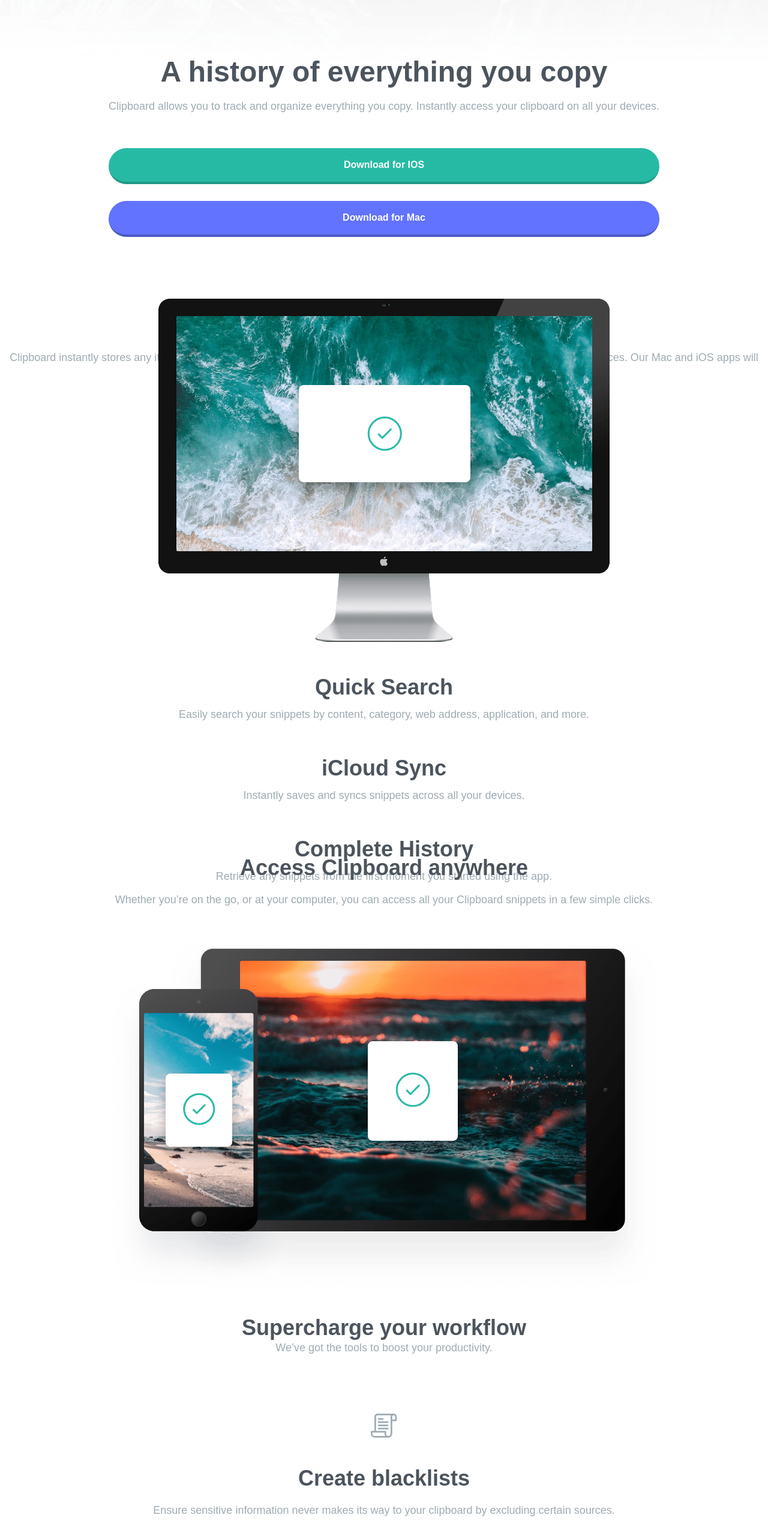
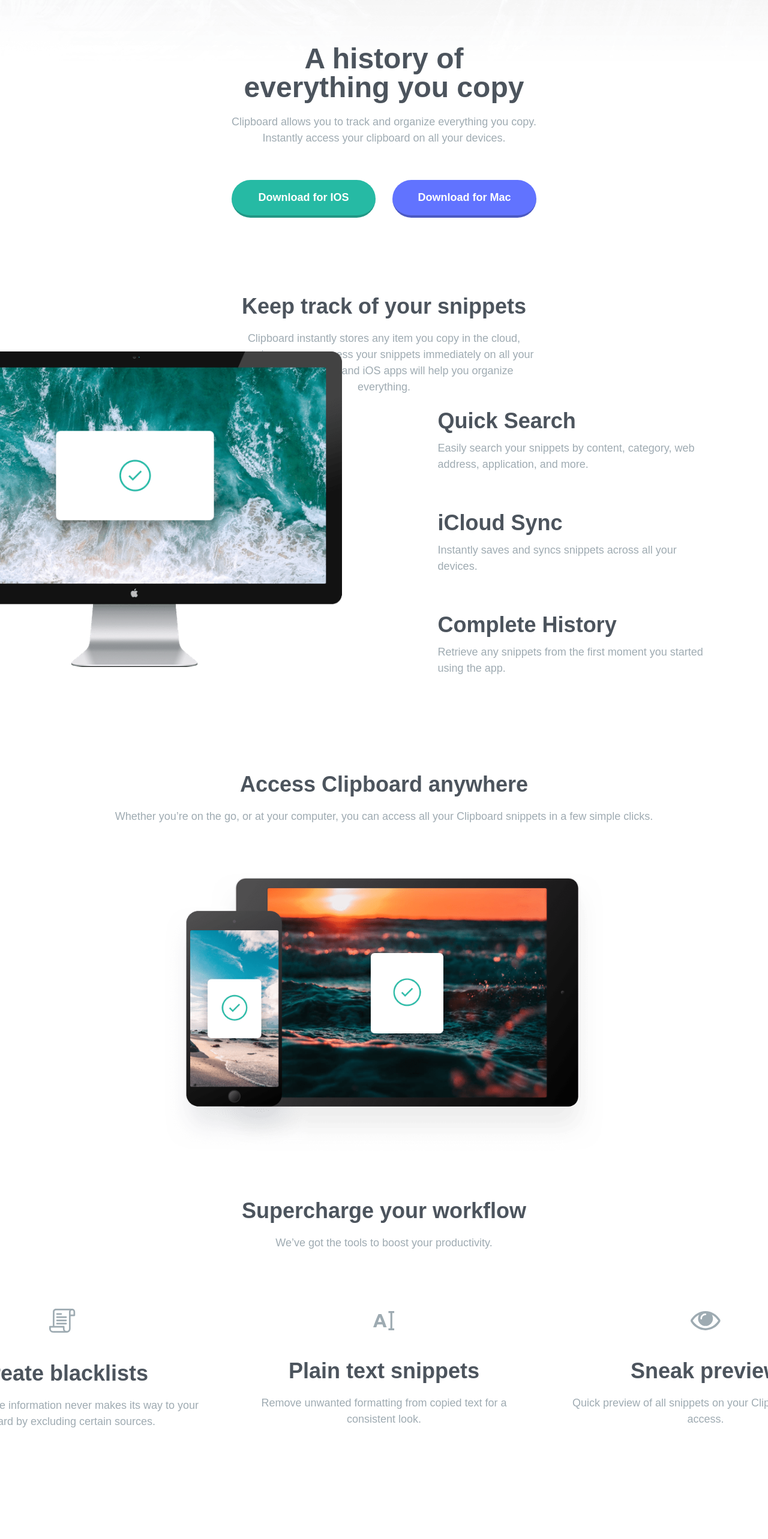
Before and after one commit to BrunnoHibbeln/clipboard-landing-page, a Next.js app: page / in a window 1280 px wide. Shown: the part 214-2780 px from the top of the page at 60% size. Built offline with nearby package versions, Linux system fonts and the light colour scheme; a web font is replaced by a local one.

Commit message:
modifying all `components styles`

```diff
--- a/app/components/BenefitsPage.js
+++ b/app/components/BenefitsPage.js
@@ -7,8 +7,13 @@
 export default function BenefitsPage() {
   return (
     <>
-      <Image src={Computer} alt="Computer Image" />
+      <Image
+        className="lg:static lg:left-0 lg:w-[45%]"
+        src={Computer}
+        alt="Computer Image"
+      />
 
+      <section className="flex flex-col items-start gap-16 lg:w-[42rem] lg:pr-52 lg:pt-24">
         <article className="flex flex-col gap-3">
           <Subtitle text="Quick Search" />
           <Paragraph
@@ -16,7 +21,6 @@
           application, and more."
           />
         </article>
-
         <article className="flex flex-col gap-3">
           <Subtitle text="iCloud Sync" />
           <Paragraph
@@ -24,7 +28,6 @@
           across all your devices."
           />
         </article>
-
         <article className="flex flex-col gap-3">
           <Subtitle text="Complete History" />
           <Paragraph
@@ -32,6 +35,7 @@
           first moment you started using the app."
           />
         </article>
+      </section>
     </>
   )
 }
--- a/app/components/Button/FooterButton.js
+++ b/app/components/Button/FooterButton.js
@@ -1,6 +1,6 @@
 export default function FooterButton({ text }) {
   return (
-    <button className="text-body text-dark-gray hover:text-strong-cyan">
+    <button className="text-body text-dark-gray duration-300  hover:text-strong-cyan">
       {text}
     </button>
   )
--- a/app/components/Button/IosButton.js
+++ b/app/components/Button/IosButton.js
@@ -1,6 +1,6 @@
 export default function IosButton() {
   return (
-    <button className="w-full rounded-full border-b-4 border-dark-cyan bg-strong-cyan py-4 font-semibold text-white hover:brightness-110">
+    <button className="w-full rounded-full border-b-4 border-dark-cyan bg-strong-cyan py-4 text-body font-semibold text-white duration-300 hover:brightness-110 lg:w-60">
       Download for IOS
     </button>
   )
--- a/app/components/Button/MacButton.js
+++ b/app/components/Button/MacButton.js
@@ -1,6 +1,6 @@
 export default function MacButton() {
   return (
-    <button className="w-full rounded-full border-b-4 border-dark-blue bg-light-blue py-4 font-semibold text-white hover:brightness-110">
+    <button className="w-full rounded-full border-b-4 border-dark-blue bg-light-blue py-4 text-body font-semibold text-white duration-300 hover:brightness-110 lg:w-60">
       Download for Mac
     </button>
   )
--- a/app/components/DevicesPage.js
+++ b/app/components/DevicesPage.js
@@ -15,7 +15,7 @@
           snippets in a few simple clicks."
         />
       </article>
-      <Image src={Devices} alt="Devices Image" />
+      <Image className="lg:w-3/5" src={Devices} alt="Devices Image" />
     </>
   )
 }
--- a/app/components/Footer.js
+++ b/app/components/Footer.js
@@ -5,25 +5,25 @@
 
 export default function Footer() {
   return (
-    <footer className="static bottom-0 flex w-full flex-col items-center justify-center gap-9 bg-gray-100 py-12">
-      <Image className="w-14" src={Logo} alt="Logo Icon" />
-      <section className="flex flex-col gap-5">
-        <article className="flex flex-col gap-5">
+    <footer className="static bottom-0 flex w-full flex-col items-center justify-center gap-9 bg-gray-100 py-12 lg:flex-row lg:gap-64 lg:py-16">
+      <section className="flex flex-col items-center justify-center gap-5 lg:flex-row lg:gap-24">
+        <Image className="w-14 pb-10 lg:pb-0" src={Logo} alt="Logo Icon" />
+        <article className="flex flex-col gap-5 lg:items-start lg:justify-start">
           <FooterButton text="FAQs" />
           <FooterButton text="Contact Us" />
         </article>
-        <article className="flex flex-col gap-5">
+        <article className="flex flex-col gap-5 lg:items-start lg:justify-start">
           <FooterButton text="Privacy Policy" />
           <FooterButton text="Press Kit" />
         </article>
-        <article>
+        <article className="lg:items-start lg:justify-start">
           <FooterButton text="Install Guide" />
         </article>
       </section>
       <section className="flex flex-row gap-8 pt-5">
         <button>
           <svg
-            className="fill-dark-gray hover:fill-strong-cyan"
+            className="fill-dark-gray duration-300 hover:fill-strong-cyan"
             width="24"
             height="24"
             xmlns="http://www.w3.org/2000/svg"
@@ -33,7 +33,7 @@
         </button>
         <button>
           <svg
-            className="fill-dark-gray hover:fill-strong-cyan"
+            className="fill-dark-gray duration-300 hover:fill-strong-cyan"
             width="24"
             height="20"
             xmlns="http://www.w3.org/2000/svg"
@@ -43,7 +43,7 @@
         </button>
         <button>
           <svg
-            className="fill-dark-gray hover:fill-strong-cyan"
+            className="fill-dark-gray duration-300 hover:fill-strong-cyan"
             width="24"
             height="24"
             xmlns="http://www.w3.org/2000/svg"
--- a/app/components/FooterPage.js
+++ b/app/components/FooterPage.js
@@ -14,14 +14,22 @@
 export default function FooterPage() {
   return (
     <>
-      <section className="flex flex-col gap-20 px-8">
-        <Image src={Google} alt="Google Icon" />
-        <Image src={Ibm} alt="IBM Icon" />
-        <Image src={Microsoft} alt="Microsoft Icon" />
-        <Image src={Hp} alt="HP Icon" />
-        <Image src={VectorGraphics} alt="Vector Graphics Icon" />
+      <section className="flex flex-col items-center justify-center gap-20 px-8 lg:h-fit lg:flex-row lg:items-center lg:gap-36">
+        <Image className="lg:h-max lg:w-max" src={Google} alt="Google Icon" />
+        <Image className="lg:h-max lg:w-max" src={Ibm} alt="IBM Icon" />
+        <Image
+          className="lg:h-fit lg:w-fit"
+          src={Microsoft}
+          alt="Microsoft Icon"
+        />
+        <Image className="lg:h-max lg:w-max" src={Hp} alt="HP Icon" />
+        <Image
+          className="lg:h-max lg:w-max"
+          src={VectorGraphics}
+          alt="Vector Graphics Icon"
+        />
       </section>
-      <section className="flex flex-col gap-6 px-8 pt-24">
+      <section className="flex flex-col gap-6 px-8 py-24 lg:items-center lg:justify-center lg:py-36 lg:text-center">
         <article className="flex flex-col gap-7 pb-5">
           <h2 className="text-3xl font-semibold text-dark-gray lg:text-4xl">
             Clipboard for iOS and Mac OS
@@ -31,8 +39,10 @@
   and you’re ready to start adding to your clipboard."
           />
         </article>
-        <IosButton />
-        <MacButton />
+        <section className="flex flex-col items-center justify-center gap-6 lg:flex-row ">
+          <IosButton />
+          <MacButton />
+        </section>
       </section>
       <Footer />
     </>
--- a/app/components/HomePage.js
+++ b/app/components/HomePage.js
@@ -25,7 +25,7 @@
             Instantly access your clipboard on all your devices."
           />
         </article>
-        <section className="flex w-full flex-col gap-7">
+        <section className="flex w-full flex-col justify-center gap-7 lg:flex-row">
           <IosButton />
           <MacButton />
         </section>
--- a/app/components/ToolsPage.js
+++ b/app/components/ToolsPage.js
@@ -10,25 +10,25 @@
 export default function ToolsPage() {
   return (
     <>
-      <section className="pb-10">
+      <section className="flex flex-col pb-10 lg:gap-5 lg:pt-20">
         <h2 className="text-3xl font-semibold text-dark-gray lg:text-4xl">
           Supercharge your workflow
         </h2>
         <Paragraph text="We’ve got the tools to boost your productivity." />
       </section>
 
-      <section className="flex flex-col gap-14">
-        <article className="flex flex-col items-center justify-center gap-5">
+      <section className="flex flex-col gap-14 lg:flex-row">
+        <article className="flex flex-col items-center justify-center gap-5 lg:w-[30rem]">
           <Image className="pb-7" src={Blacklist} alt="Blacklist Icon" />
           <Subtitle text="Create blacklists" />
           <Paragraph text="Ensure sensitive information never makes its way to your clipboard by excluding certain sources." />
         </article>
-        <article className="flex flex-col items-center justify-center gap-5">
+        <article className="flex flex-col items-center justify-center gap-5 lg:w-[30rem]">
           <Image className="pb-7" src={Text} alt="Text Icon" />
           <Subtitle text="Plain text snippets" />
           <Paragraph text="Remove unwanted formatting from copied text for a consistent look." />
         </article>
-        <article className="flex flex-col items-center justify-center gap-5">
+        <article className="flex flex-col items-center justify-center gap-5 lg:w-[30rem]">
           <Image className="pb-7" src={Preview} alt="Preview Icon" />
           <Subtitle text="Sneak preview" />
           <Paragraph text="Quick preview of all snippets on your Clipboard for easy access." />
--- a/app/page.js
+++ b/app/page.js
@@ -6,20 +6,20 @@
 
 export default function Home() {
   return (
-    <main>
-      <section className="flex h-fit flex-col items-center justify-center bg-mobile bg-contain bg-top bg-no-repeat px-8 text-center lg:h-screen lg:bg-desktop lg:p-0">
+    <main className="flex w-full flex-col items-center justify-center bg-mobile bg-contain bg-top bg-no-repeat duration-500 lg:overflow-hidden lg:bg-desktop">
+      <section className="flex h-fit flex-col items-center justify-center px-8 text-center duration-500 lg:h-screen lg:w-2/5 lg:p-0">
         <HomePage />
       </section>
-      <section className="flex h-fit flex-col items-center justify-center gap-14 px-8 pt-20 text-center lg:h-screen lg:p-0">
+      <section className="flex h-fit flex-col items-center justify-center gap-14 px-8 pt-20 text-center duration-500 lg:relative lg:w-[120%] lg:flex-row  lg:items-start lg:gap-40 lg:p-0 lg:text-left">
         <BenefitsPage />
       </section>
-      <section className="flex h-fit flex-col items-center justify-center gap-14 px-8 pt-40 text-center lg:h-screen lg:p-0">
+      <section className="flex h-fit flex-col items-center justify-center gap-14 px-8 pt-40 text-center duration-500 lg:w-full lg:gap-20">
         <DevicesPage />
       </section>
-      <section className="flex h-fit flex-col items-center justify-center gap-14 px-8 pt-40 text-center lg:h-screen lg:p-0">
+      <section className="flex h-fit flex-col items-center justify-center gap-14 px-8 pt-40 text-center duration-500 lg:w-full lg:p-0">
         <ToolsPage />
       </section>
-      <section className="flex h-fit flex-col items-center justify-center gap-14 pt-40 text-center lg:h-screen lg:p-0">
+      <section className="flex h-fit flex-col items-center justify-center gap-14 pt-40 text-center duration-500 lg:w-full lg:pt-52">
         <FooterPage />
       </section>
     </main>
```
Lines whose indentation alone changed are shown as unchanged.
